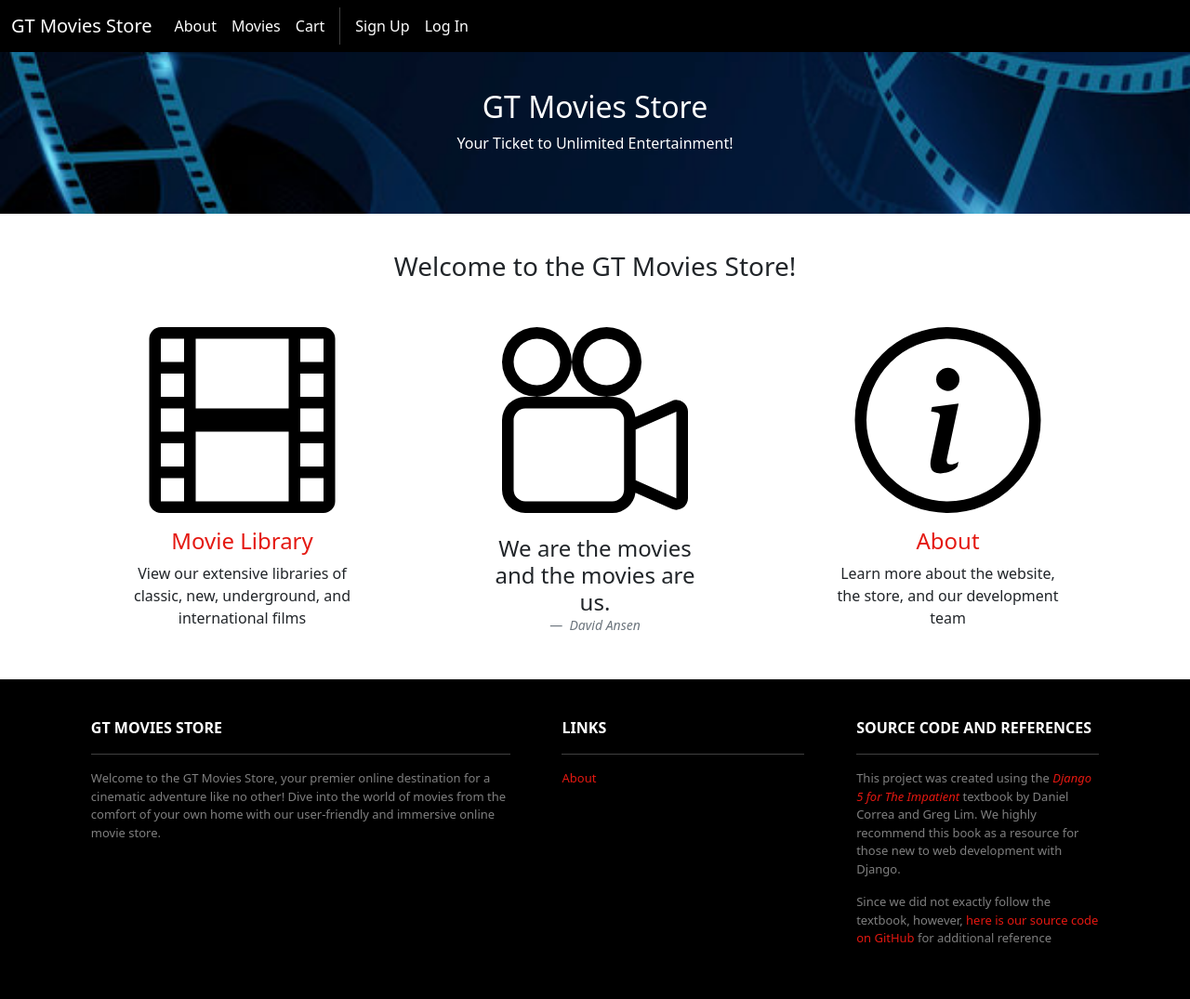
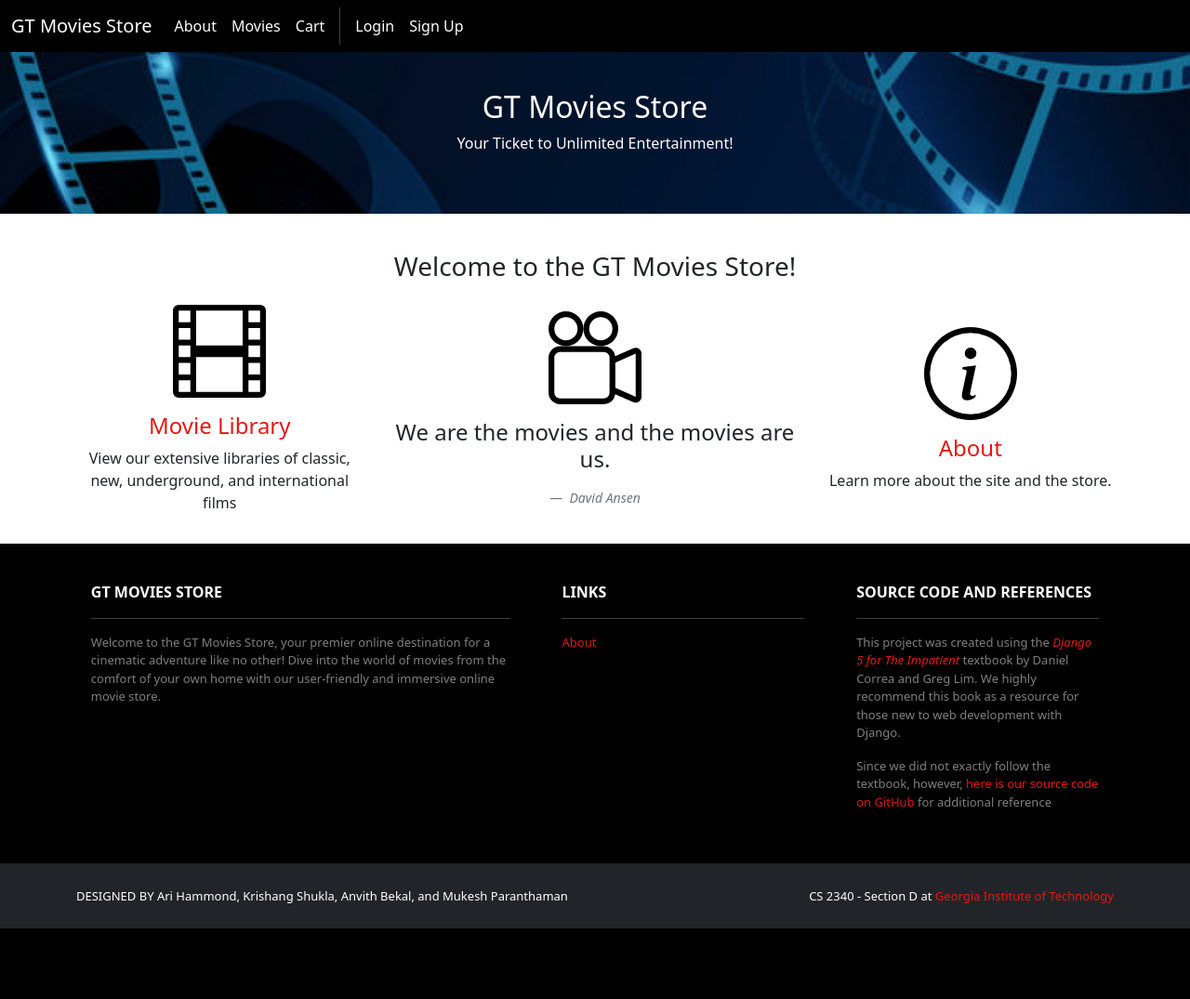
Before and after one commit to MukProgram/2340Project1, a Django app: page / in a window 1280 px wide. Shown: the top 1075 px of the page at 93% size. After the commit the page ends 999 px from the top, so only its background shows below. Run offline with Django 5.2, Linux system fonts and the light colour scheme.

Commit message:
fixed login/signup issue, added removal and return buttons to cart page, styling

```diff
--- a/GTMoviesStore/Movies/static/Movies/style.css
+++ b/GTMoviesStore/Movies/static/Movies/style.css
@@ -24,7 +24,7 @@
     width: auto;
 }
 #show-movie-poster{
-    height: 700px;
+    height: 500px;
     width:auto;
 }
 .ms-footer {
--- a/GTMoviesStore/Movies/templates/Movies/base.html
+++ b/GTMoviesStore/Movies/templates/Movies/base.html
@@ -32,14 +32,12 @@
             </li>
             <!--add orders and login here, but only if login is true-->
             <div class="vr bg-white mx-2 d-none d-lg-block"></div>
-                    <a class="nav-link"
-                      href="{% url 'accounts.signup' %}">
-                      Sign Up
-                    </a>
-                    <a class="nav-link"
-                      href="{% url 'accounts.login' %}">
-                      Log In
-                    </a>
+              {% if user.is_authenticated %}
+                <a class="nav-link" href="{% url 'accounts.logout' %}">Logout ({{user.username }})</a>
+              {% else %}
+                <a class="nav-link" href="{% url 'accounts.login' %}">Login</a>
+                <a class="nav-link" href="{% url 'accounts.signup' %}">Sign Up</a>
+              {% endif %}
           </ul>
         </div>
       </div>
--- a/GTMoviesStore/Movies/templates/Movies/index.html
+++ b/GTMoviesStore/Movies/templates/Movies/index.html
@@ -14,39 +14,26 @@
       </div>
     </div>
     <div class= "row">
-        <div class="col-3 mb-2 mx-5">
-            <div class="p-2 align-items-center pt-4">
-                <img src="../../static/images/film.svg" class="card-img-top rounded" width="200" height ="200" alt="film icon">
-                <div class="text-center mt-3">
-                    <h4><a href="{% url 'movies' %}" style="color:var(--accent);text-decoration:none;">Movie Library</a></h4>
-                    <p> View our extensive libraries of classic, new, underground, and international films</p>
+        <div class="col px-2 mx-auto text-center my-auto">
+            <img src="../../static/images/film.svg" alt="film reel" class="mb-3" width="100px" height="100px"/>
+            <h4><a href="{% url 'movies' %}" style="text-decoration:none;color:var(--accent);">Movie Library</a></h4>
+            <p>View our extensive libraries of classic, new, underground, and international films</p>
         </div>
-
-            </div>
-        </div>
-        <div class="col mb-2 mx-5">
-            <div class="p-2 align-items-center pt-4">
-                <img src="../../static/images/camera-reels.svg" class="card-img-top rounded"  width="200" height ="200" alt="camera reel icon">
-                <div class="pt-4">
+        <div class="col-5 px-2 mx-auto text-center my-auto">
+            <img src="../../static/images/camera-reels.svg" class="mb-3" alt="info icon" width="100px" height="100px"/>
             <figure class="text-center">
                 <blockquote class="blockquote">
                     <h4>We are the movies and the movies are us.</h4>
                 </blockquote>
-                        <figcaption class="blockquote-footer">
+                <figcaption class="mt-2 blockquote-footer">
                     <cite title="Source Title">David Ansen</cite>
                 </figcaption>
             </figure>
         </div>
-            </div>
-        </div>
-        <div class="col-3 mb-2 mx-5">
-            <div class="p-2  align-items-center pt-4">
-                <img src="../../static/images/info-circle.svg" class="card-img-top rounded" width="200" height ="200" alt="info icon">
-                <div class="text-center mt-3 ">
-                    <h4><a href="{% url 'about' %}" style="color:var(--accent); text-decoration:none;">About</a></h4>
-                    <p>Learn more about the website, the store, and our development team</p>
-                </div>
-            </div>
+        <div class="col px-2 mx-auto text-center my-auto">
+            <img src="../../static/images/info-circle.svg" class="mb-3" alt="info icon" width="100px" height="100px"/>
+            <h4><a href="{% url 'about' %}" style="text-decoration:none;color:var(--accent);">About</a></h4>
+            <p>Learn more about the site and the store.</p>
         </div>
     </div>
   </div>
--- a/GTMoviesStore/Movies/templates/Movies/movies.html
+++ b/GTMoviesStore/Movies/templates/Movies/movies.html
@@ -12,8 +12,8 @@
                 {% for movie in movies %}
                     <div class="col-md-4 col-lg-3 mb-2 d-flex">
                         <div class="p-2 card align-items-center pt-4">
-                          <img src="{{ movie.image }}" class="card-img-top rounded" id="movie-poster" alt="movie poster for {{ movie.title }}">
-                          <div class="card-body text-center">
+                          <img src="{{ movie.image }}" class="card-img-top mb-3" id="movie-poster" alt="movie poster for {{ movie.title }}">
+                          <div class="text-center">
                               <a href="{% url 'movies.show' id=movie.id %}"  class="btn bg-danger text-white">
                                 {{ movie.title }}
                               </a>
--- a/GTMoviesStore/Movies/templates/Movies/show.html
+++ b/GTMoviesStore/Movies/templates/Movies/show.html
@@ -3,7 +3,7 @@
 {% load static %}
 <div class="p-5">
   <div class="container">
-    <div class="row mt-4">
+    <div class="row mt-5">
       <div class="col-md-6 mx-auto mb-3">
         <h2>{{ template_data.movie.title }}</h2>
         <hr />
@@ -20,7 +20,7 @@
                 </div>
               </div>
               <div class="col-auto">
-                <button class="btn bg-dark text-white" type="submit">Add to cart</button>
+                <button class="btn bg-danger text-white" type="submit">Add to cart</button>
               </div>
             </div>
           </form>
```
Also changed, not shown: GTMoviesStore/accounts/views.py (+4 -3 lines), GTMoviesStore/cart/templates/cart/index.html (+15 -1 lines), GTMoviesStore/db.sqlite3. Lines whose indentation alone changed are shown as unchanged.
